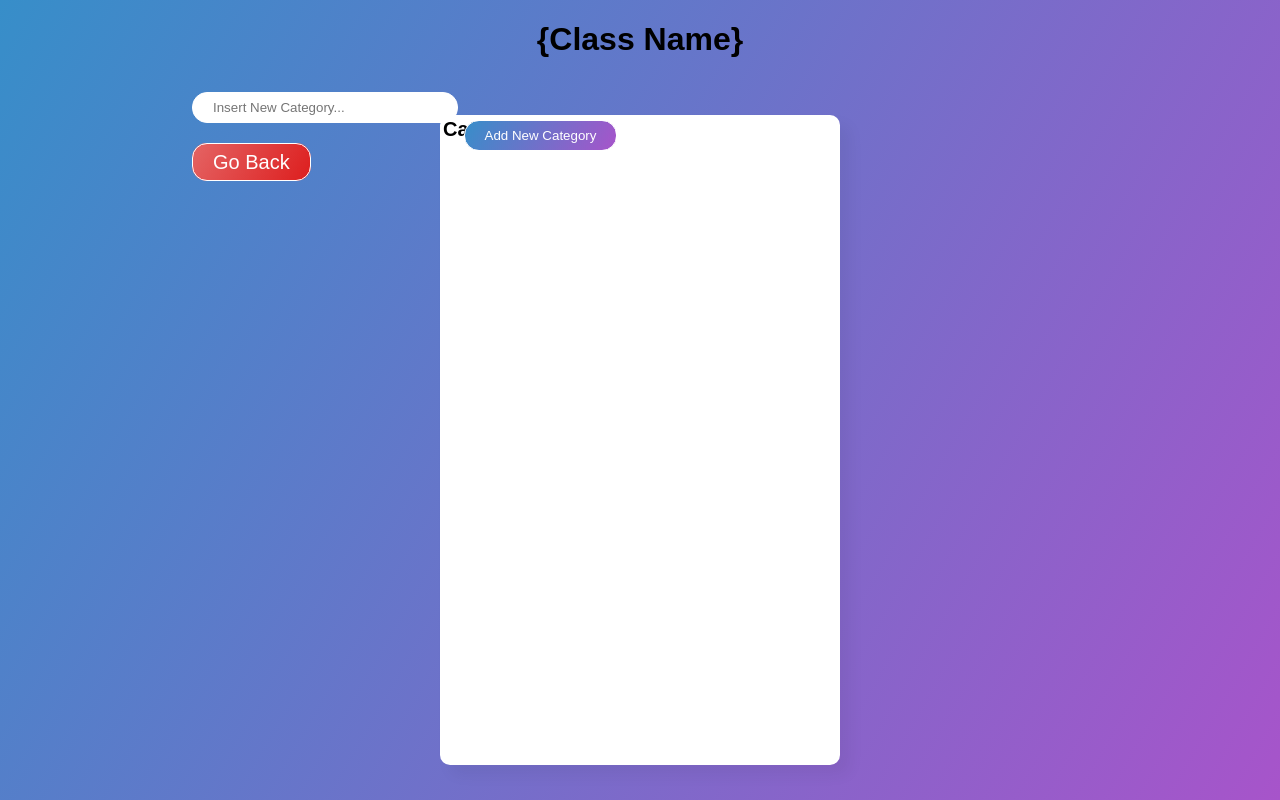
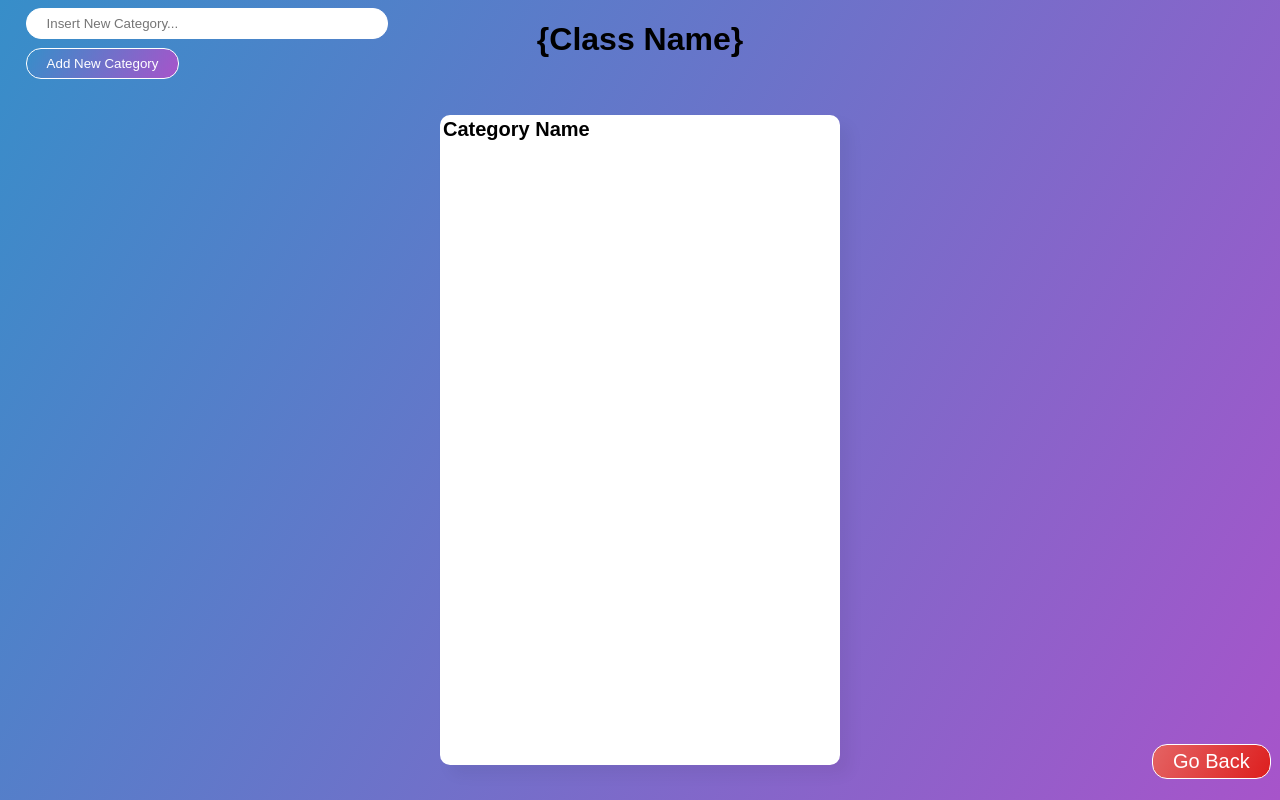
Before and after one commit to naseralemi12/Professor-Feedback-App, a plain HTML site: page assets/html/professor_modify_category.html in a window 1280 px wide. Drawn offline with Linux system fonts and the light colour scheme.

Commit message:
finish modifycategory

```diff
--- a/assets/styles/profcomment.css
+++ b/assets/styles/profcomment.css
@@ -50,8 +50,9 @@ h2 {
     border: 1px solid rgb(255, 255, 255);
     padding: 7px 20px;
 
-    position: relative;
-    top: 12px;
+    position: absolute;
+    left: 2%;
+    top: 1%;
     width: 25%;
 }
 #addCategoryButton {
@@ -66,21 +67,23 @@ h2 {
     text-align: center;
     text-decoration: none;
 
-    position: relative;
-    top: 40px;
+    position: absolute;
+    top: 6%;
+    left: 2%;
 }
 #goback {
     margin-left: auto;
     /* rounded corners w/ border */
     border-radius: 15px;
     border: 1px solid rgb(255, 255, 255);
-    padding: 7px 20px;
+    padding: 5px 20px;
 
     background: linear-gradient(120deg,#e46464, #dd1e1e);
     color:rgb(255, 255, 255);
     text-align: center;
     text-decoration: none;
 
-    position: relative;
-    top: 40px;
+    position: absolute;
+    top: 93%;
+    left: 90%;
 }
```
